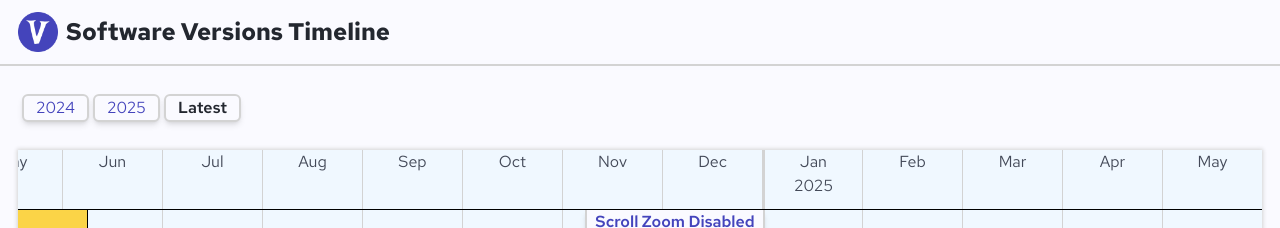
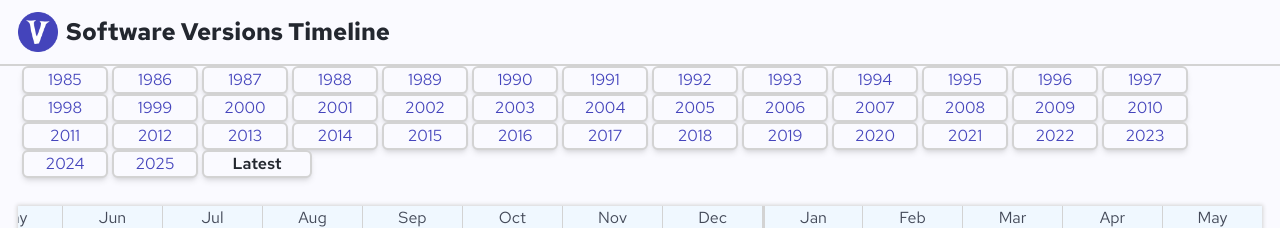
Before and after one commit to arpadpall21/software-versions-timeline, a Next.js app: page /version-map in a window 1280 px wide. Shown: the top 228 px of the page. Built offline with nearby package versions, Linux system fonts and the light colour scheme; no server answers.

Commit message:
carousel playground set up

```diff
--- a/src/Components/Button.tsx
+++ b/src/Components/Button.tsx
@@ -2,17 +2,19 @@
 
 interface Props {
   text: string;
+  width?: number;
   pop?: boolean;
   handleClick?: (e: React.MouseEvent<HTMLButtonElement>) => void;
 }
 
-const Button: React.FC<Props> = ({ text, pop, handleClick }) => {
+const Button: React.FC<Props> = ({ text, width, pop, handleClick }) => {
   return (
     <button
       className={` shadow-md px-3 ml-1
         border-2 border-borPri dark:border-borPriD rounded-md bg-bgPri dark:bg-bgPriD
         hover:bg-bgIntHover dark:hover:bg-bgIntHoverD`}
       onClick={handleClick}
+      style={{ width }}
     >
       {pop ? (
         <span className={'text-fgPri dark:text-fgPriD font-semibold'}>{text}</span>
--- a/src/Components/Carousel.tsx
+++ b/src/Components/Carousel.tsx
@@ -1,10 +1,10 @@
 interface Props {
-
+  children: React.ReactNode;
 }
 
-const Carousel: React.FC<Props> = ({  }) => {
+const Carousel: React.FC<Props> = ({ children }) => {
 
-  return <p> Carousel! </p>
+  return <div> {children} </div>
 }
 
 export default Carousel;
--- a/src/app/version-map/Components/GridContainer.tsx
+++ b/src/app/version-map/Components/GridContainer.tsx
@@ -3,19 +3,26 @@
 import { useState } from 'react';
 import GridFrame from '@/app/version-map/Components/GridFrame';
 import Button from '@/Components/Button';
+import Carousel from '@/Components/Carousel';
 import { calcMonthsUpToCurrent } from '@/misc/helpers';
 import { type Month } from '@/misc/types';
+
+const arr = [
+  1985, 1986, 1987, 1988, 1989, 1990, 1991, 1992, 1993, 1994, 1995, 1996,
+  1997, 1998, 1999, 2000, 2001, 2002, 2003, 2004, 2005, 2006, 2007, 2008,
+  2009, 2010, 2011, 2012, 2013, 2014, 2015, 2016, 2017, 2018, 2019, 2020,
+  2021, 2022, 2023, 2024, 2025
+]
 
 const GridContainer: React.FC = () => {
   const [displayedMonths, setdisplayedMonths] = useState<Month[]>(calcMonthsUpToCurrent(2023, 6));
 
   return (
     <>
-      <div className={'my-7'}>
-        <Button text={'2024'} />
-        <Button text={'2025'} />
-        <Button text={'Latest'} pop={true}/>
-      </div>
+      <Carousel>
+        {arr.map((i) => <Button text={i.toString()} width={86} key={i}/> )}
+        <Button text={'Latest'} width={110} pop={true}/>
+      </Carousel>
       <GridFrame displayedMonths={displayedMonths} setDisplayedMonths={setdisplayedMonths} />
     </>
   );
```
Also changed, not shown: 1 other file (tests, documents, lock files or other folders).
